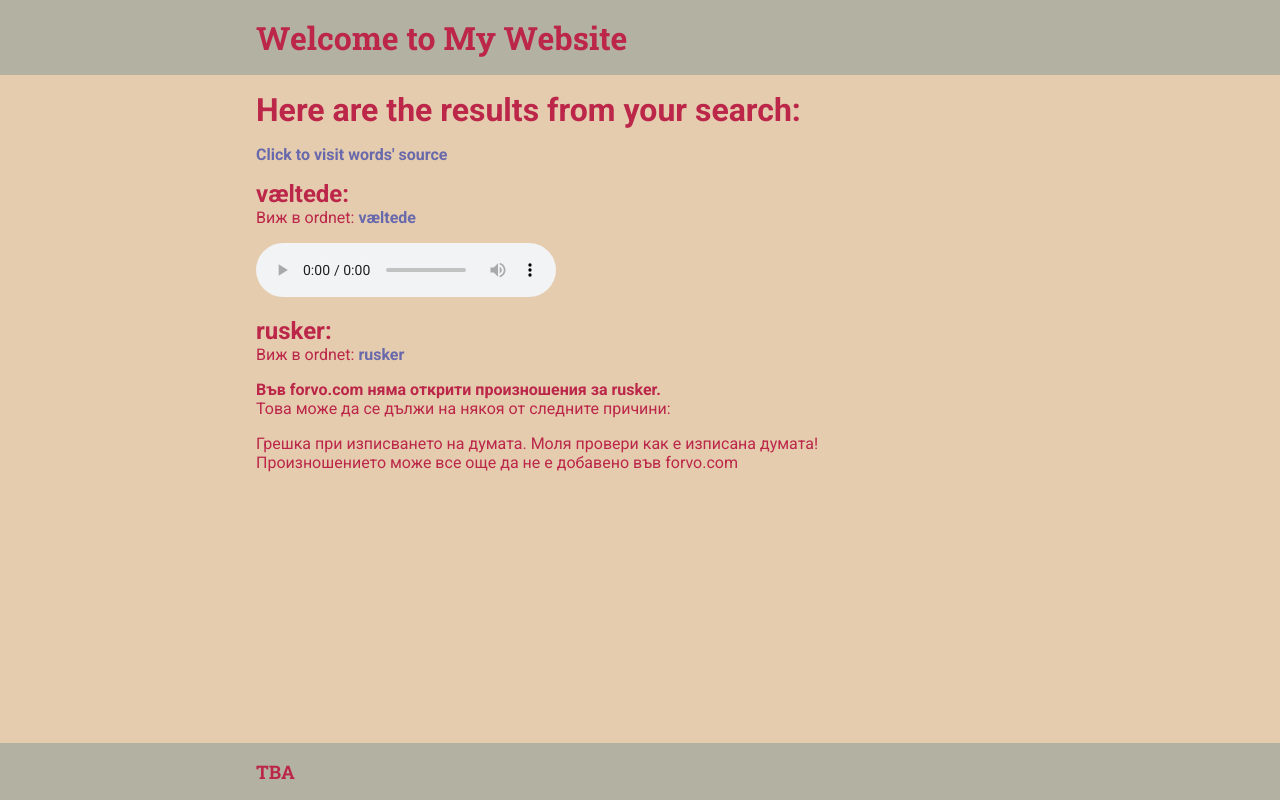
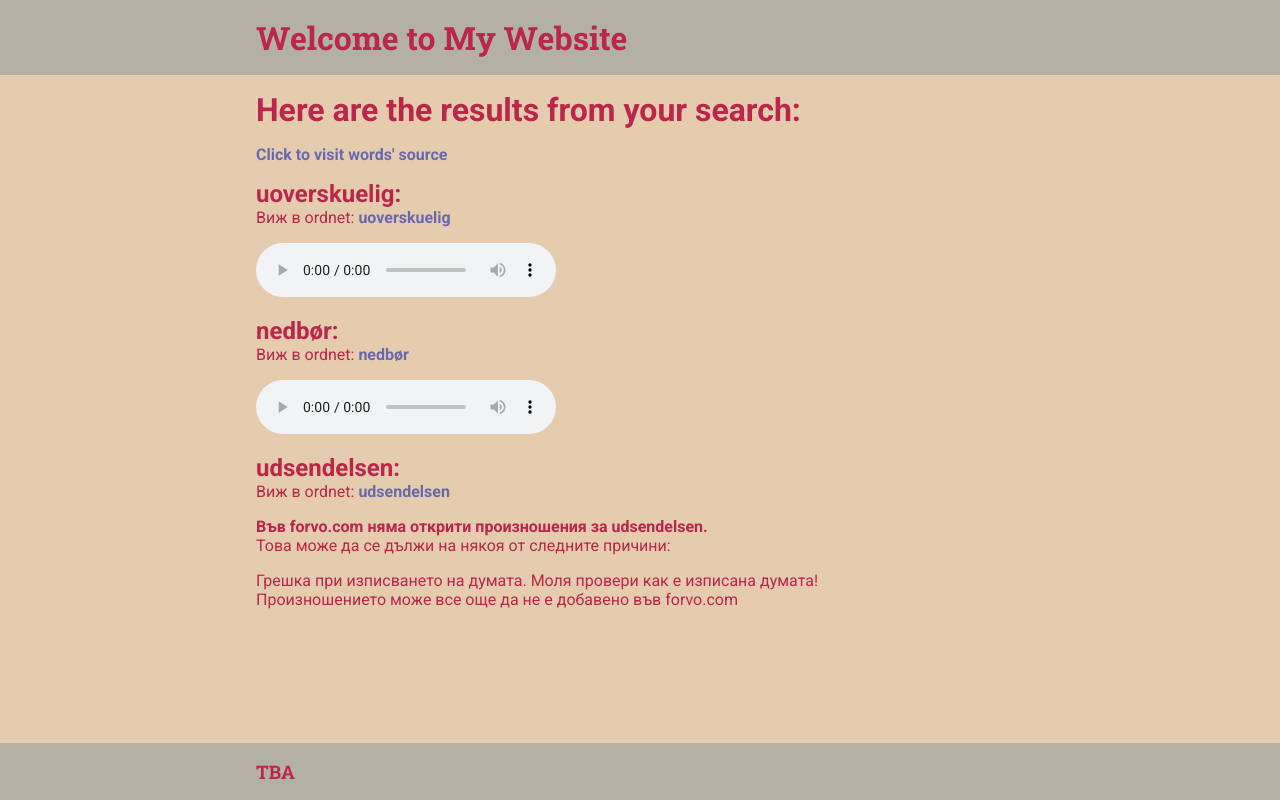
Before and after one commit to alchemistbg/forvo-web-scraping, a plain HTML site: page docs/index.html in a window 1280 px wide. Drawn offline with Linux system fonts and the light colour scheme.

Commit message:
Change words

```diff
--- a/docs/index.html
+++ b/docs/index.html
@@ -22,22 +22,33 @@
             <main>
                 <div class="main">
                     <h2 class="main-title">Here are the results from your search:</h2>
-                    <h4 class="source-link"><a href=https://www.dr.dk/nyheder/vejret/live-vejret-giver-vaeltede-traeer-og-aflyste-faerger-foelg-udviklingen-her target=_blank>Click to visit words' source</a></h4>
+                    <h4 class="source-link"><a href=https://www.dr.dk/nyheder/udland/det-voldsomme-vejr-fortsaetter-i-baade-norge-og-sverige-vi-ved-ikke-hvad-morgendagen target=_blank>Click to visit words' source</a></h4>
 					<section class="word-section">
-						<h2 class="word-header">væltede: <span class="word-meaning"></span></h2>
-						<p class="word-link">Виж в ordnet: <a href="https://ordnet.dk/ddo/ordbog?query=væltede" target=_blank>væltede</a></p>
+						<h2 class="word-header">uoverskuelig: <span class="word-meaning"></span></h2>
+						<p class="word-link">Виж в ordnet: <a href="https://ordnet.dk/ddo/ordbog?query=uoverskuelig" target=_blank>uoverskuelig</a></p>
 						<ul class="word-results">
 							<li class="word-audio">
-								<audio controls src= 'https://audio12.forvo.com/mp3/9456666/33/9456666_33_8205303.mp3'>
-									<a href=https://audio12.forvo.com/mp3/9456666/33/9456666_33_8205303.mp3>væltede</a>
+								<audio controls src= 'https://audio12.forvo.com/mp3/9739077/33/9739077_33_5788875.mp3'>
+									<a href=https://audio12.forvo.com/mp3/9739077/33/9739077_33_5788875.mp3>uoverskuelig</a>
 								</audio>
 							</li>
 						</ul>
 					</section>
 					<section class="word-section">
-						<h2 class="word-header">rusker: <span class="word-meaning"></span></h2>
-						<p class="word-link">Виж в ordnet: <a href="https://ordnet.dk/ddo/ordbog?query=rusker" target=_blank>rusker</a></p>
-				<h4>Във forvo.com няма открити произношения за <span>rusker</span>.</h4>
+						<h2 class="word-header">nedbør: <span class="word-meaning"></span></h2>
+						<p class="word-link">Виж в ordnet: <a href="https://ordnet.dk/ddo/ordbog?query=nedbør" target=_blank>nedbør</a></p>
+						<ul class="word-results">
+							<li class="word-audio">
+								<audio controls src= 'https://audio12.forvo.com/mp3/9023431/33/9023431_33_682911_1.mp3'>
+									<a href=https://audio12.forvo.com/mp3/9023431/33/9023431_33_682911_1.mp3>nedbør</a>
+								</audio>
+							</li>
+						</ul>
+					</section>
+					<section class="word-section">
+						<h2 class="word-header">udsendelsen: <span class="word-meaning"></span></h2>
+						<p class="word-link">Виж в ordnet: <a href="https://ordnet.dk/ddo/ordbog?query=udsendelsen" target=_blank>udsendelsen</a></p>
+				<h4>Във forvo.com няма открити произношения за <span>udsendelsen</span>.</h4>
 				<p>Това може да се дължи на някоя от следните причини:</p>
 				<ul>
 					<li>Грешка при изписването на думата. Моля провери как е изписана думата!</li>
```
Also changed, not shown: 1 other file.
